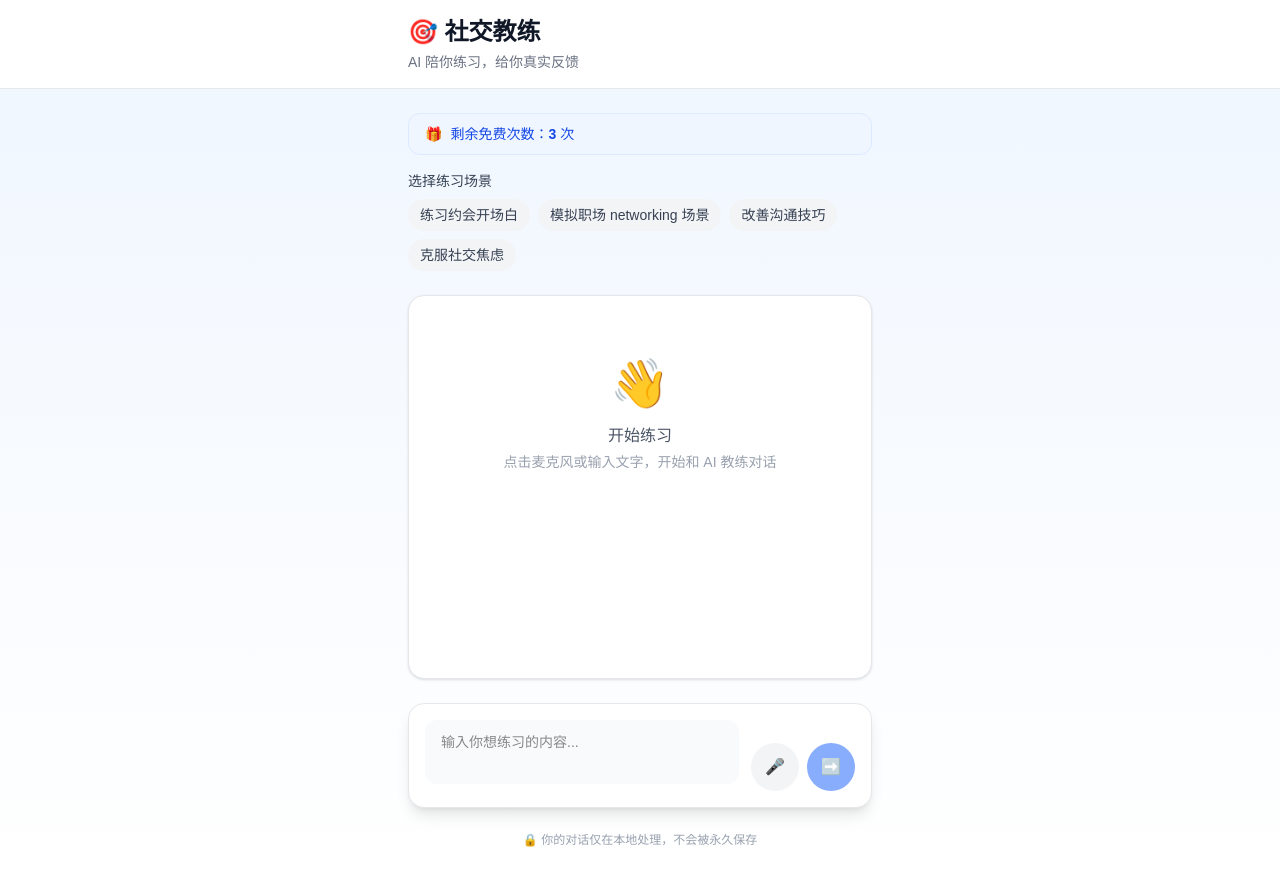
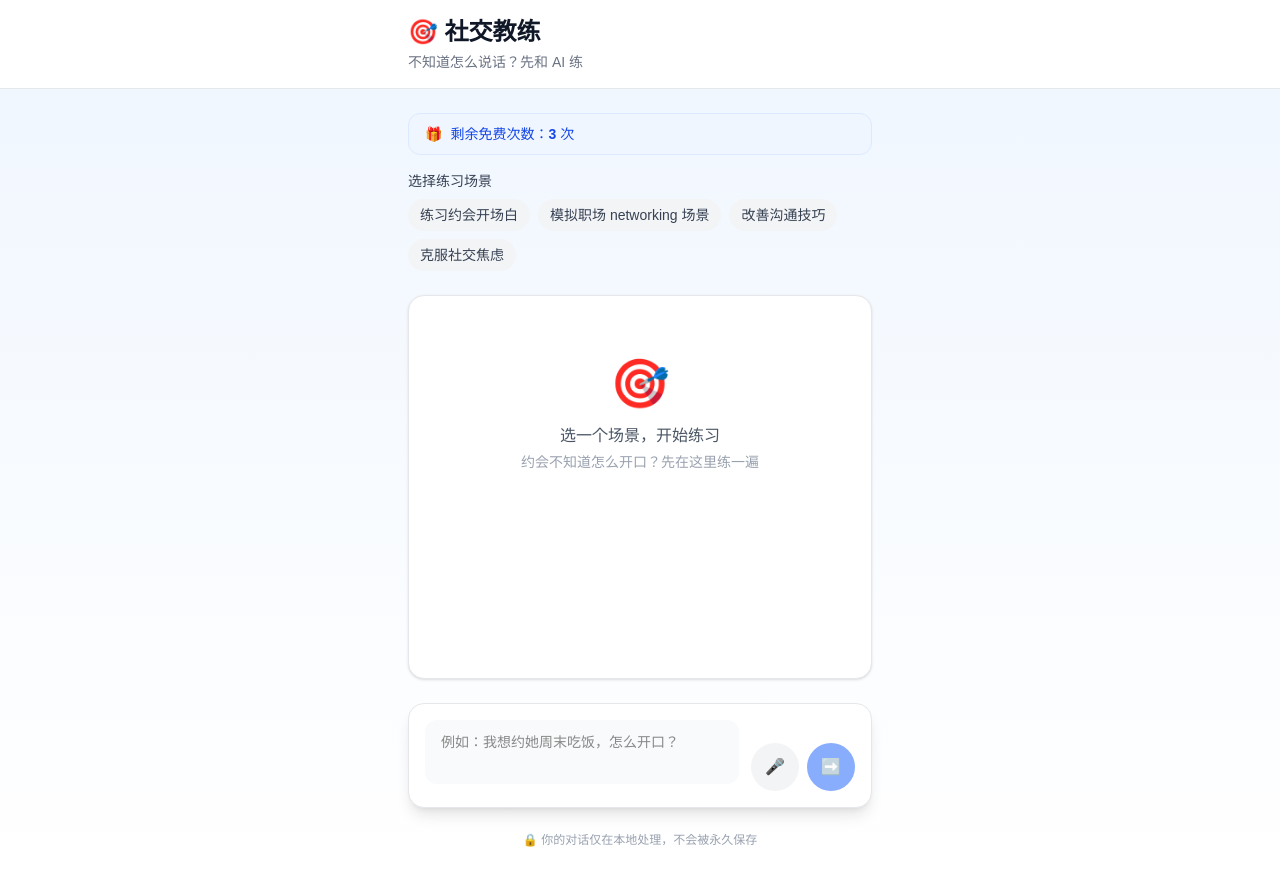
Before and after one commit to lucasye378/social-coach, a Next.js app: page / in a window 1280 px wide. Built offline with nearby package versions, Linux system fonts and the light colour scheme.

Commit message:
X: improve landing page copy - more specific value proposition
- Title: 社交教练 - AI 陪你练习约会和社交
- Subtitle: 不知道怎么说话？先和 AI 练
- Empty state: 约会不知道怎么开口？先在这里练一遍
- Input placeholder: 具体示例问题

```diff
--- a/src/app/layout.tsx
+++ b/src/app/layout.tsx
@@ -13,8 +13,8 @@ const geistMono = Geist_Mono({
 });
 
 export const metadata: Metadata = {
-  title: "Create Next App",
-  description: "Generated by create next app",
+  title: "🎯 社交教练 - AI 陪你练习约会和社交",
+  description: "不知道怎么开口？AI 教练随时陪你练习，给你真实反馈。约会、职场、社交全覆盖。",
 };
 
 export default function RootLayout({
--- a/src/app/page.tsx
+++ b/src/app/page.tsx
@@ -259,7 +259,7 @@ export default function Home() {
       <header className="bg-white border-b border-gray-200 sticky top-0 z-10">
         <div className="max-w-lg mx-auto px-6 py-4">
           <h1 className="text-2xl font-bold text-gray-900">🎯 社交教练</h1>
-          <p className="text-sm text-gray-500 mt-1">AI 陪你练习，给你真实反馈</p>
+          <p className="text-sm text-gray-500 mt-1">不知道怎么说话？先和 AI 练</p>
         </div>
       </header>
 
@@ -297,9 +297,9 @@ export default function Home() {
           <div className="p-4 space-y-4">
             {messages.length === 0 && (
               <div className="text-center py-12 text-gray-400">
-                <div className="text-5xl mb-4">👋</div>
-                <p className="font-medium text-gray-600">开始练习</p>
-                <p className="text-sm mt-1">点击麦克风或输入文字，开始和 AI 教练对话</p>
+                <div className="text-5xl mb-4">🎯</div>
+                <p className="font-medium text-gray-600">选一个场景，开始练习</p>
+                <p className="text-sm mt-1">约会不知道怎么开口？先在这里练一遍</p>
               </div>
             )}
 
@@ -352,7 +352,7 @@ export default function Home() {
                     handleSend();
                   }
                 }}
-                placeholder="输入你想练习的内容..."
+                placeholder="例如：我想约她周末吃饭，怎么开口？"
                 className="w-full px-4 py-3 bg-gray-50 rounded-xl resize-none focus:outline-none focus:ring-2 focus:ring-blue-500 text-sm"
                 rows={2}
               />
```
